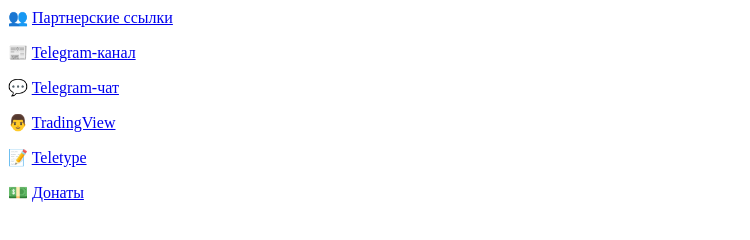
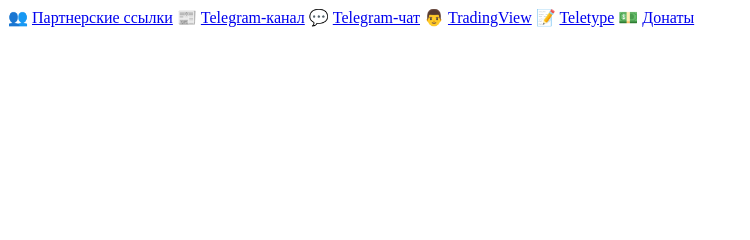
Before and after one commit to GAP-capital/GAP-capital.github.io, a plain HTML site: page index.html in a window 1280 px wide. Shown: the whole page, without its empty margins (0-750 px from the left). Drawn offline with Linux system fonts and the light colour scheme.

Commit message:
Update index.html

```diff
--- a/index.html
+++ b/index.html
@@ -2,11 +2,11 @@
 <head>
 </head>
 <body>
-<P>👥 <a href="https://teletype.in/@gap_capital/affiliate_program">Партнерские ссылки</a></P>
-<P>📰 <a href="https://t.me/gap_capital">Telegram-канал</a></P>
-<P>💬 <a href="https://t.me/gap_capital_chat">Telegram-чат</a></P>
-<P>👨 <a href="https://ru.tradingview.com/u/gap_capital/">TradingView</a></P>
-<P>📝 <a href="https://teletype.in/@gap_capital">Teletype</a></P>
-<P>💵 <a href="https://teletype.in/@gap_capital/donations">Донаты</a></P>
+<P>👥 <a href="https://teletype.in/@gap_capital/affiliate_program">Партнерские ссылки</a>
+📰 <a href="https://t.me/gap_capital">Telegram-канал</a>
+💬 <a href="https://t.me/gap_capital_chat">Telegram-чат</a>
+👨 <a href="https://ru.tradingview.com/u/gap_capital/">TradingView</a>
+📝 <a href="https://teletype.in/@gap_capital">Teletype</a>
+💵 <a href="https://teletype.in/@gap_capital/donations">Донаты</a></P>
 </body>
 </html>
```
